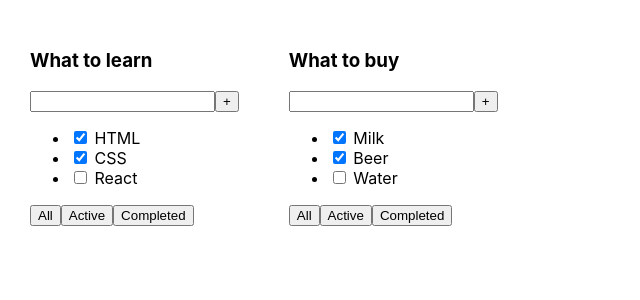
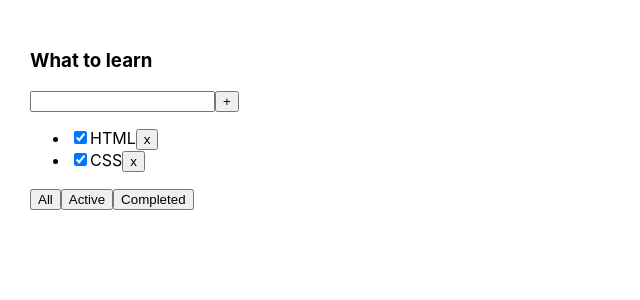
Before and after one commit to e1ing/todolist-ts-l, a React (Create React App) app: page / in a window 1280 px wide. Shown: the top 300 px of the page, without its empty margins (0-640 px from the left). Built offline with nearby package versions, Linux system fonts and the light colour scheme.

Commit message:
lesson-2

```diff
--- a/src/App.tsx
+++ b/src/App.tsx
@@ -1,4 +1,4 @@
-import React from 'react';
+import React, {useState} from 'react';
 import './App.css';
 import TodoList from "./TodoList";
 
@@ -7,28 +7,57 @@
     title: string,
     isDone: boolean
 }
+export type FilterValuesType = "all" | "active" | "completed";
 
 function App() {
 //BLL:
-    const tasksToLearn: Array<TaskType> = [
+    //local state - локальное хранилище, state устанавливает и перерисовывает
+    const [tasks, setTasks] = useState<Array<TaskType>>([
         {id: 1, title: "HTML", isDone: true},
         {id: 2, title: "CSS", isDone: true},
         {id: 3, title: "React", isDone: false},
-    ]
+        {id: 4, title: "React", isDone: false}
+    ]);
 
-    const tasksToBuy: Array<TaskType> = [
-        {id: 4, title: "Milk", isDone: true},
-        {id: 5, title: "Beer", isDone: true},
-        {id: 6, title: "Water", isDone: false},
-    ]
+    const [filter, setFilter] = useState<"all" | "active" | "completed">("completed")
+
+//Remove tasks
+    function removeTask(taskID: number) {
+        const filteredTasks = tasks.filter(t => t.id !== taskID); //новый массив замисыватся фильтруя по условию
+        console.log(tasks);
+        //тут надо обновлять UI
+        setTasks(filteredTasks);
+    }
+    function changeFilter (value: FilterValuesType) {
+    setFilter(value);
+    }
+
+
 
 //UI:
+    //функция
+    function getTasksForTodolist(){
+        switch (filter) {
+            case "active":
+                return tasks.filter(t => !t.isDone)
+            case "completed":
+                return tasks.filter(t => t.isDone)
+            default:
+                return tasks;
+        }
+    }
 
     return (
         <div className="App">
-            <TodoList title={"What to learn"} tasks={tasksToLearn}/>
-            <TodoList title={"What to buy"} tasks={tasksToBuy}/>
+            <TodoList
+                title={"What to learn"}
+                tasks={getTasksForTodolist()}
+                removeTask={removeTask}
+                changeFilter={changeFilter}
+            />
         </div>
     );
 }
+
+
 export default App;
--- a/src/TodoList.tsx
+++ b/src/TodoList.tsx
@@ -1,14 +1,29 @@
 import React from 'react';
-import {TaskType} from "./App";
+import {FilterValuesType, TaskType} from "./App";
 
 type TodoListPropsType = {
     title: string,
-    tasks: Array<TaskType>
+    tasks: Array<TaskType>,
+    removeTask: (taskID: number) => void //функция, которая перезаписывает массив и ничего не возвращает
+    changeFilter: (value: FilterValuesType) => void;
 }
 
 
-function TodoList(props: TodoListPropsType){
-    return(
+function TodoList(props: TodoListPropsType) {
+    const tasks = props.tasks.map(t => {
+        const removeTask = () => {
+            props.removeTask(t.id)
+        }
+        return (
+            <li>
+                <input type="checkbox" checked={t.isDone}/>
+                <span>{t.title}</span>
+                <button onClick={removeTask}>x</button>
+            </li>
+        )
+    })
+
+    return (
         <div>
             <h3>{props.title}</h3>
             <div>
@@ -16,14 +31,12 @@
                 <button>+</button>
             </div>
             <ul>
-                    <li><input type="checkbox" checked={props.tasks[0].isDone}/> <span>{props.tasks[0].title}</span></li>
-                    <li><input type="checkbox" checked={props.tasks[1].isDone}/> <span>{props.tasks[1].title}</span></li>
-                    <li><input type="checkbox" checked={props.tasks[2].isDone}/> <span>{props.tasks[2].title}</span></li>
+                {tasks}
             </ul>
             <div>
-                    <button>All</button>
-                    <button>Active</button>
-                    <button>Completed</button>
+                <button onClick={() => props.changeFilter("all")}>All</button>
+                <button onClick={() => props.changeFilter("all")}>Active</button>
+                <button onClick={() => props.changeFilter("all")}>Completed</button>
             </div>
         </div>
     )
```
Lines whose indentation alone changed are shown as unchanged.
